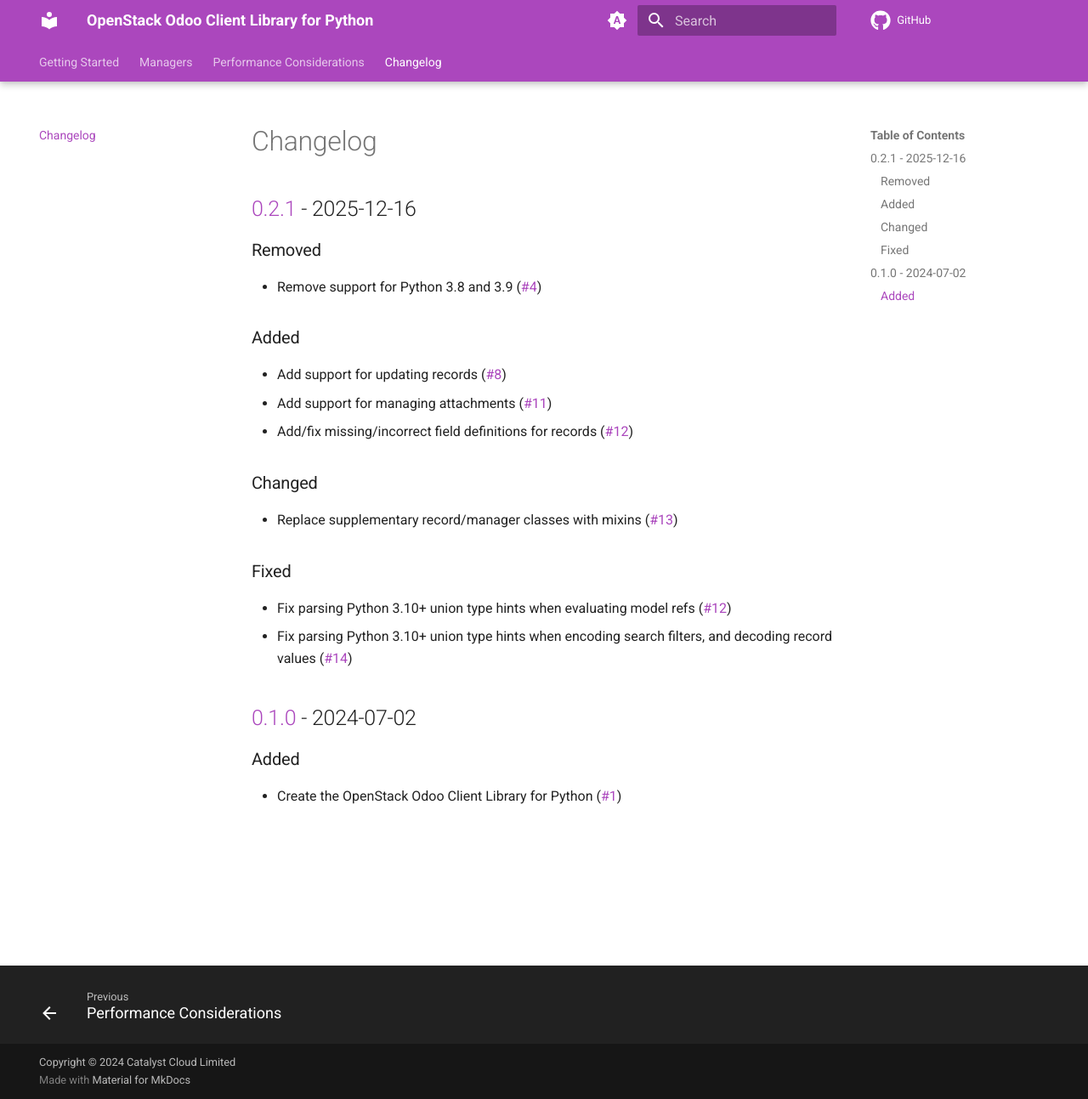
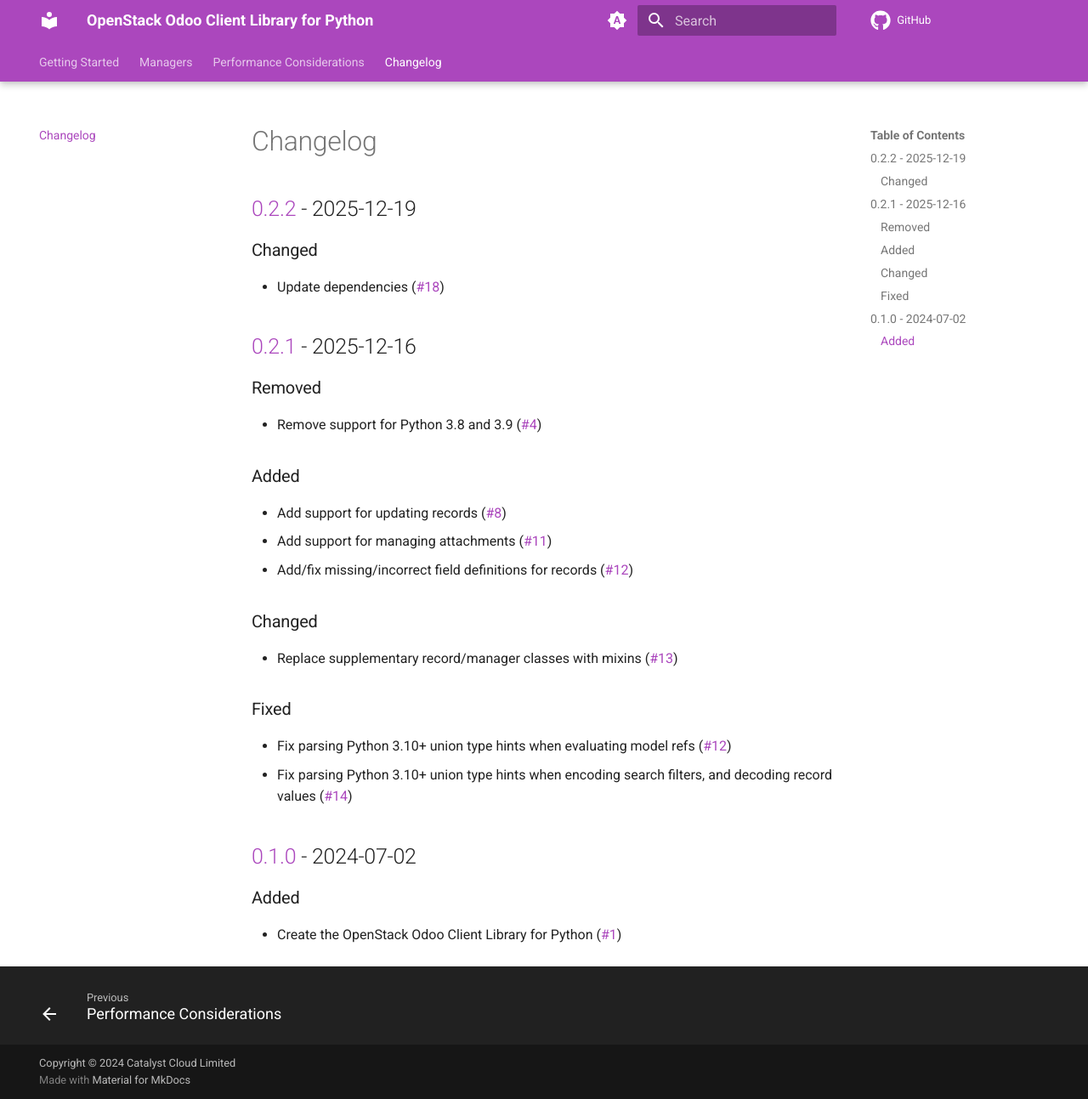
Before and after one commit to catalyst-cloud/python-openstack-odooclient, an MkDocs documentation site: the page built from docs/changelog.md, in a window 1280 px wide and 1293 px high. Shown: the whole window at 85% size. Built offline with MkDocs 1.6.1 and Material for MkDocs 9.7.7, drawn with Linux system fonts in a browser that asks for light colours; comment, search, counter and statistics services are not loaded; the version menu is left out.

Commit message:
Tag v0.2.2 (#20)
Co-authored-by: Callum Dickinson <callum.dickinson@catalystcloud.nz>

```diff
--- a/docs/changelog.md
+++ b/docs/changelog.md
@@ -1,6 +1,13 @@
 # Changelog
 
 <!-- towncrier release notes start -->
+
+## [0.2.2](https://github.com/catalyst-cloud/python-openstack-odooclient/releases/tag/0.2.2) - 2025-12-19
+
+### Changed
+
+- Update dependencies ([#18](https://github.com/catalyst-cloud/python-openstack-odooclient/pull/18))
+
 
 ## [0.2.1](https://github.com/catalyst-cloud/python-openstack-odooclient/releases/tag/0.2.1) - 2025-12-16
 
```
Also changed, not shown: changelog.d/18.changed.md (deleted, +0 -1 lines).
